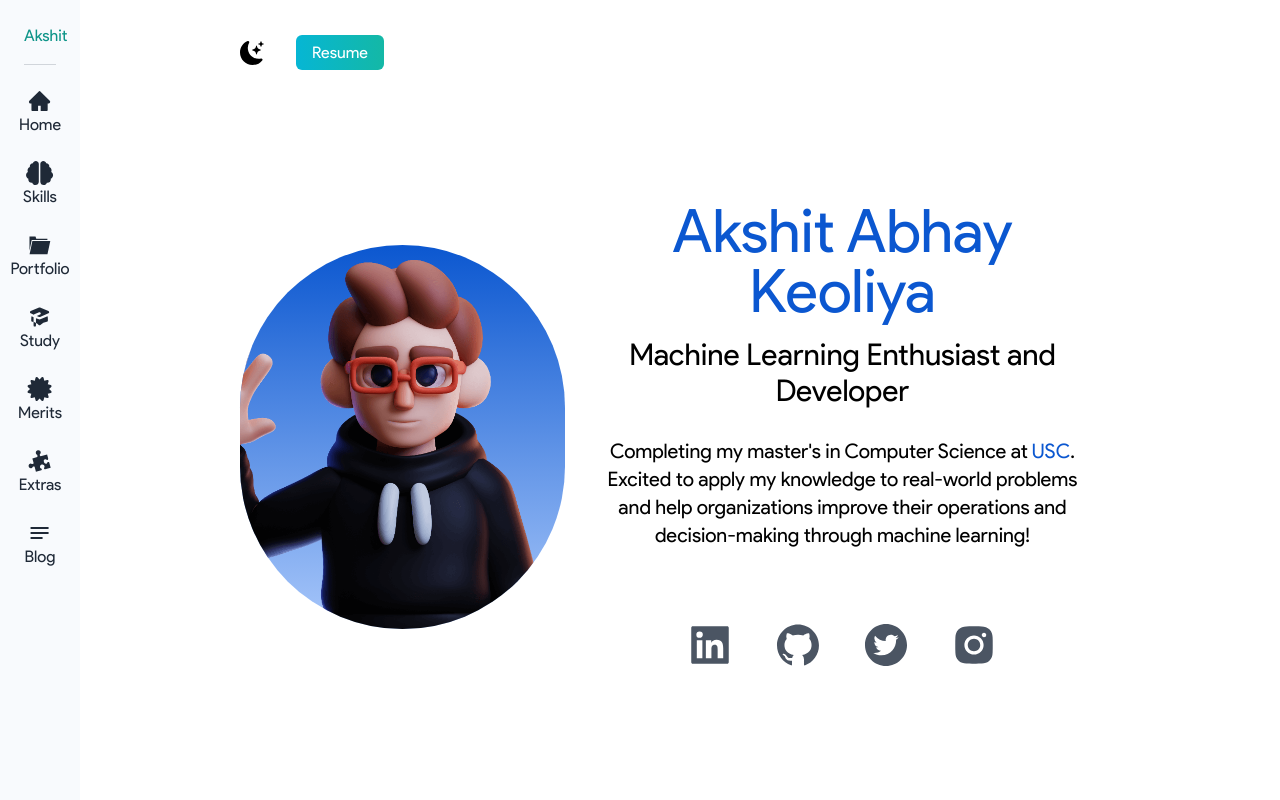
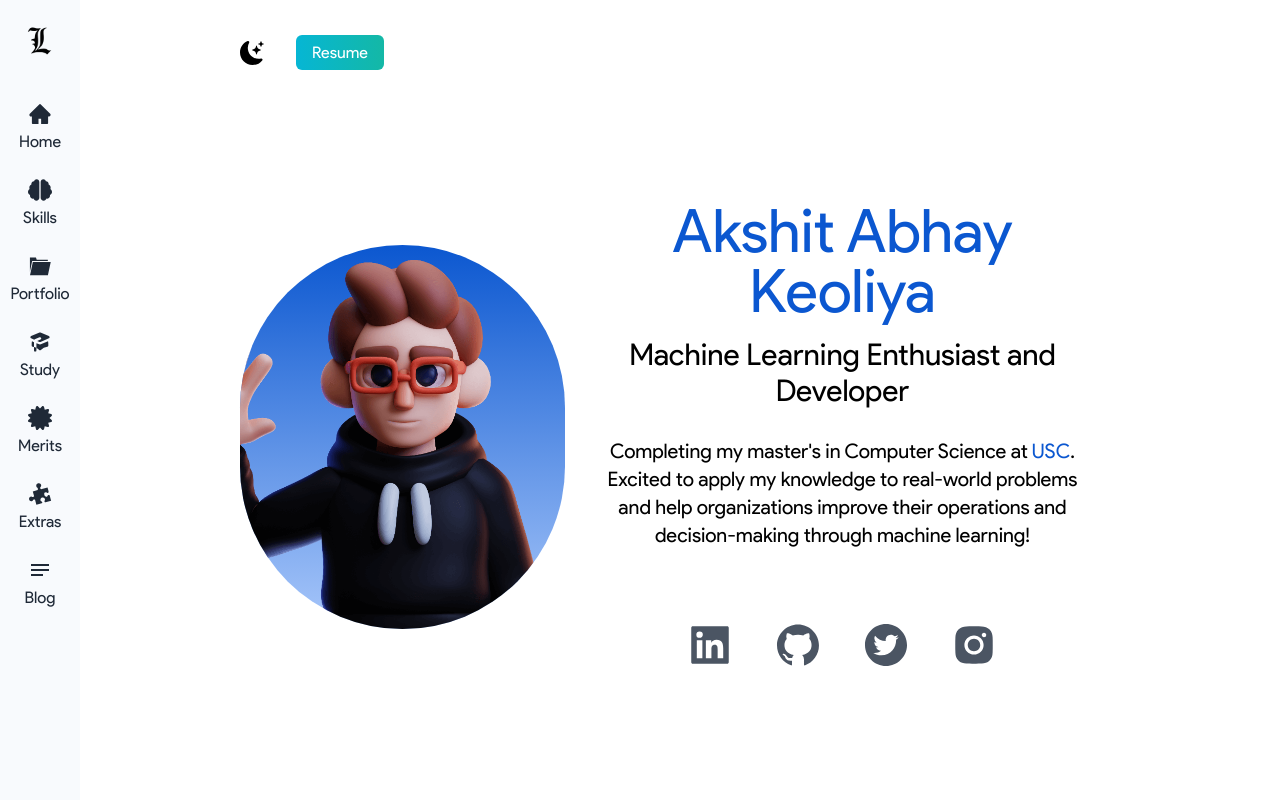
Before and after one commit to Leonardo-daVinci/portfolio, a Next.js app: page / in a window 1280 px wide. Shown: the top 800 px of the page. Built offline with nearby package versions, Linux system fonts and the light colour scheme.

Commit message:
Sidebar Changes

```diff
--- a/components/Carousel.js
+++ b/components/Carousel.js
@@ -31,6 +31,7 @@ function Carousel() {
             slidesToShow: 3,
             slidesToScroll: 3,
             infinite: true,
+            adaptiveHeight: false
           }
         },
         {
@@ -38,14 +39,16 @@ function Carousel() {
           settings: {
             slidesToShow: 2,
             slidesToScroll: 2,
-            initialSlide: 2
+            initialSlide: 2,
+            adaptiveHeight: false
           }
         },
         {
           breakpoint: 480,
           settings: {
             slidesToShow: 1,
-            slidesToScroll: 1
+            slidesToScroll: 1,
+            adaptiveHeight: true
           }
         }
       ]
--- a/components/SideNavbar.js
+++ b/components/SideNavbar.js
@@ -1,5 +1,8 @@
 import { Disclosure } from '@headlessui/react'
 import React from 'react'
+import Image from 'next/image'
+import Leo from "../public/Leo.png"
+import LeoWhite from "../public/Leo-White.png"
 import {
     MdOutlineTimeline,
     MdOutlineNotes
@@ -26,33 +29,53 @@ function SideNavBar(){
         <>
         <Disclosure as="nav">
          <Disclosure.Button className="absolute top-8 right-4 inline-flex items-center
-         peer justify-center rounded-md p-2 text-gray-900
-         hover:text-white hover:bg-gray-900
-         focus:outline-none focus:ring-2 focus:ring-inset focus:ring-white group">
+         peer justify-center rounded-md p-2 text-my-text-light dark:text-white
+         hover:bg-hover-bg-light dark:hover:bg-card-dark focus:bg-hover-bg-light dark:focus:bg-hover-bg-dark
+         focus:outline-none focus:ring-2 focus:ring-inset dark:focus:ring-white group">
             <GiHamburgerMenu className=' block md:hidden h-6 w-6 ' aria-hidden="true" />
          </Disclosure.Button>
 
             <div className=' p-6 w-1/2 h-screen bg-card-light z-20 fixed top-0 -left-96
             lg:w-20 lg:left-0 peer-focus:left-0 peer:transition ease-out delay-150 duration-200
             dark:bg-card-dark'>
-                <div className='flex flex-col justify-start items-center'>
+                <div className='flex flex-col justify-start items-center gap-5'>
                     {/* Heading */}
-                    <h1 className='font-productsans text-base text-center cursor-pointer text-teal-600 border-b border-gray-300 pb-4 w-full'>Akshit</h1>
+                    <div className='flex justify-center dark:hidden'>
+                        <Image src={Leo} width={100} height={100}/>
+                    </div>
+                    <div className='hidden dark:flex dark:justify-center '>
+                        <Image src={LeoWhite} width={100} height={100}/>
+                    </div>
+
+                    <h1 className='lg:hidden font-productsans text-base text-center cursor-pointer
+                    text-my-text-light dark:text-my-text-dark
+                     border-b border-gray-300 pb-4 w-full'>Leonardo-daVinci</h1>
 
                     <div className='my-4 pb-4'>
                         <a href='#home'>
-                        <div className=' mb-2 justify-start items-center text-center gap-4 px-5 hover:bg-hover-bg-light p-2 rounded-md group cursor-pointer m-auto dark:hover:bg-hover-bg-dark'>
-                        <AiFillHome className=' text-2xl text-gray-800 w-full dark:text-white' />
-                        <h3 className='text-base font-productsans text-gray-800 dark:text-white'>Home</h3>
+                        <div className='flex lg:flex-col lg:flex-none mb-2 justify-start items-center lg:gap-1 px-5
+                         hover:bg-hover-bg-light p-2 rounded-md group cursor-pointer m-auto
+                          dark:hover:bg-hover-bg-dark'>
+                        <AiFillHome className='mx-2 text-2xl text-gray-800 dark:text-white' />
+                        <h3 className='lg:text-base font-productsans text-lg text-gray-800 dark:text-white'>Home</h3>
                         </div>
                         </a>
 
                         <a href='#my-skills'>
+                        <div className='flex lg:flex-col lg:flex-none mb-2 justify-start items-center lg:gap-1 px-5
+                         hover:bg-hover-bg-light p-2 rounded-md group cursor-pointer m-auto
+                          dark:hover:bg-hover-bg-dark'>
+                        <FaBrain className='mx-2 text-2xl text-gray-800 dark:text-white' />
+                        <h3 className='lg:text-base font-productsans text-lg text-gray-800 dark:text-white'>Skills</h3>
+                        </div>
+                        </a>
+
+                        {/* <a href='#my-skills'>
                         <div className=' mb-2 justify-start items-center text-center gap-4 px-5 hover:bg-hover-bg-light p-2 rounded-md group cursor-pointer m-auto dark:hover:bg-hover-bg-dark'>
                         <FaBrain className=' text-2xl text-gray-800  w-full dark:text-white' />
                         <h3 className='text-base font-productsans text-gray-800  dark:text-white'>Skills</h3>
                         </div>
-                        </a>
+                        </a> */}
 
 
                         {/* <a href='#my-skills'>
@@ -63,37 +86,47 @@ function SideNavBar(){
                         </a> */}
 
                         <a href='#my-projects'>
-                        <div className=' mb-2 justify-start items-center text-center gap-4 px-5 hover:bg-hover-bg-light p-2 rounded-md group cursor-pointer m-auto dark:hover:bg-hover-bg-dark'>
-                        <GiOpenFolder className=' text-2xl text-gray-800 dark:text-white w-full' />
-                        <h3 className='text-base font-productsans text-gray-800 dark:text-white '>Portfolio</h3>
+                        <div className='flex lg:flex-col lg:flex-none mb-2 justify-start items-center lg:gap-1 px-5
+                         hover:bg-hover-bg-light p-2 rounded-md group cursor-pointer m-auto
+                          dark:hover:bg-hover-bg-dark'>
+                        <GiOpenFolder className='mx-2 text-2xl text-gray-800 dark:text-white' />
+                        <h3 className='lg:text-base font-productsans text-lg text-gray-800 dark:text-white'>Portfolio</h3>
                         </div>
                         </a>
 
                         <a href="#my-academics">
-                        <div className=' mb-2 justify-start items-center text-center gap-4 px-5 hover:bg-hover-bg-light p-2 rounded-md group cursor-pointer m-auto dark:hover:bg-hover-bg-dark'>
-                        <HiAcademicCap className=' text-2xl text-gray-800 dark:text-white w-full' />
-                        <h3 className='text-base font-productsans text-gray-800 dark:text-white'>Study</h3>
+                        <div className='flex lg:flex-col lg:flex-none mb-2 justify-start items-center lg:gap-1 px-5
+                         hover:bg-hover-bg-light p-2 rounded-md group cursor-pointer m-auto
+                          dark:hover:bg-hover-bg-dark'>
+                        <HiAcademicCap className='mx-2 text-2xl text-gray-800 dark:text-white' />
+                        <h3 className='lg:text-base font-productsans text-lg text-gray-800 dark:text-white'>Study</h3>
                         </div>
                         </a>
 
                         <a href="#my-merits">
-                        <div className=' mb-2 justify-start items-center text-center gap-4 px-5 hover:bg-hover-bg-light p-2 rounded-md group cursor-pointer m-auto dark:hover:bg-hover-bg-dark'>
-                        <FaCertificate className=' text-2xl text-gray-800 dark:text-white w-full' />
-                        <h3 className='text-base font-productsans text-gray-800 dark:text-white'>Merits</h3>
+                        <div className='flex lg:flex-col lg:flex-none mb-2 justify-start items-center lg:gap-1 px-5
+                         hover:bg-hover-bg-light p-2 rounded-md group cursor-pointer m-auto
+                          dark:hover:bg-hover-bg-dark'>
+                        <FaCertificate className='mx-2 text-2xl text-gray-800 dark:text-white' />
+                        <h3 className='lg:text-base font-productsans text-lg text-gray-800 dark:text-white'>Merits</h3>
                         </div>
                         </a>
 
                         <a href="#my-hobbies">
-                        <div className=' mb-2 justify-start items-center text-center gap-4 px-5 hover:bg-hover-bg-light p-2 rounded-md group cursor-pointer m-auto dark:hover:bg-hover-bg-dark'>
-                        <GiJigsawPiece className=' text-2xl text-gray-800 dark:text-white w-full' />
-                        <h3 className='text-base font-productsans text-gray-800 dark:text-white'>Extras</h3>
+                        <div className='flex lg:flex-col lg:flex-none mb-2 justify-start items-center lg:gap-1 px-5
+                         hover:bg-hover-bg-light p-2 rounded-md group cursor-pointer m-auto
+                          dark:hover:bg-hover-bg-dark'>
+                        <GiJigsawPiece className='mx-2 text-2xl text-gray-800 dark:text-white' />
+                        <h3 className='lg:text-base font-productsans text-lg text-gray-800 dark:text-white'>Extras</h3>
                         </div>
                         </a>
 
                         <a href='https://keoliya.hashnode.dev/' target="_blank">
-                        <div className=' mb-2 justify-start items-center text-center gap-4 px-5 hover:bg-hover-bg-light p-2 rounded-md group cursor-pointer m-auto dark:hover:bg-hover-bg-dark'>
-                        <MdOutlineNotes className=' text-2xl text-gray-800 w-full dark:text-white' />
-                        <h3 className='text-base font-productsans text-gray-800 dark:text-white'>Blog</h3>
+                        <div className='flex lg:flex-col lg:flex-none mb-2 justify-start items-center lg:gap-1 px-5
+                         hover:bg-hover-bg-light p-2 rounded-md group cursor-pointer m-auto
+                          dark:hover:bg-hover-bg-dark'>
+                        <MdOutlineNotes className='mx-2 text-2xl text-gray-800 dark:text-white' />
+                        <h3 className='lg:text-base font-productsans text-lg text-gray-800 dark:text-white'>Blog</h3>
                         </div>
                         </a>
                     </div>
--- a/styles/globals.css
+++ b/styles/globals.css
@@ -76,6 +76,14 @@ a {
   margin: 0 10px;
 }
 
+.slick-slide {
+  height: inherit !important;
+}
+
+.slick-track {
+  display: flex !important;
+}
+
 .slick-list {
   margin: 0 -10px;
 }
```
Also changed, not shown: public/Leo-white.png (added), public/Leo.png (added).
